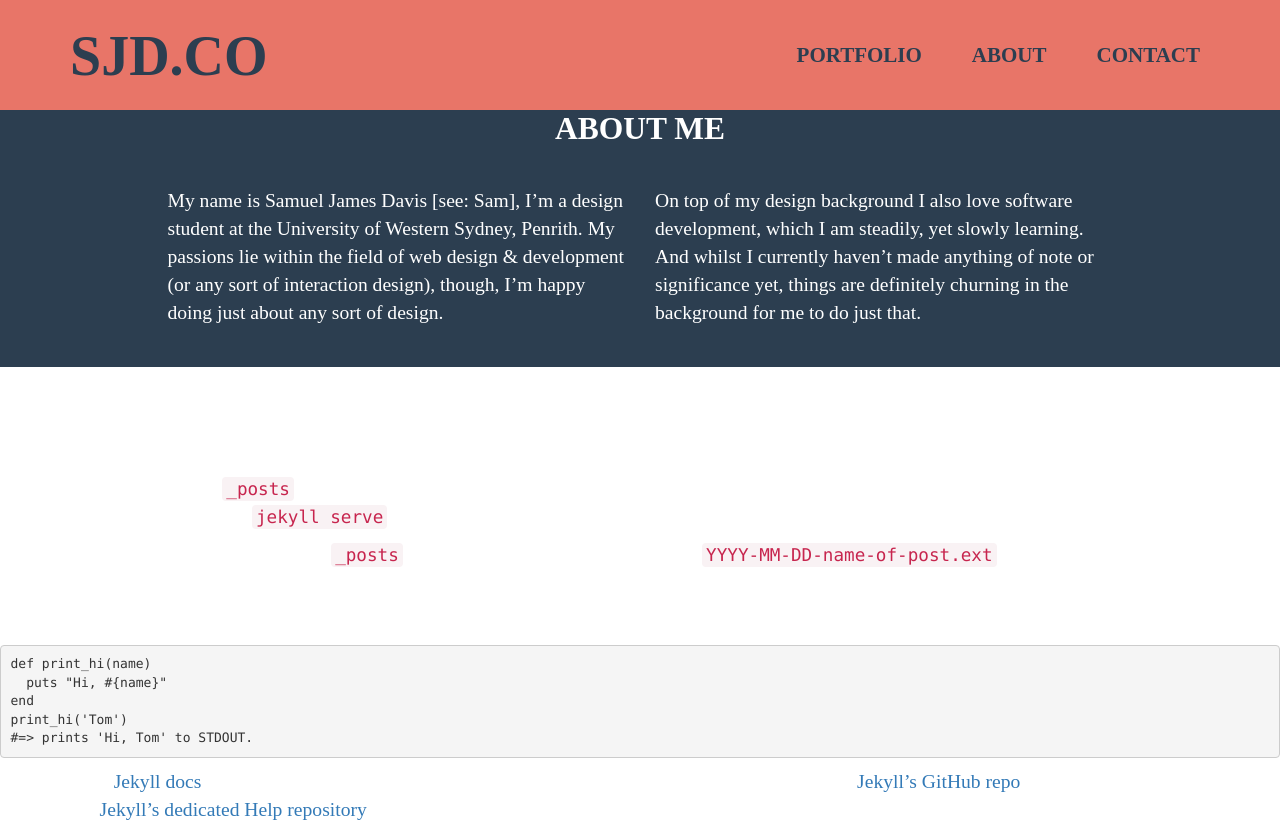
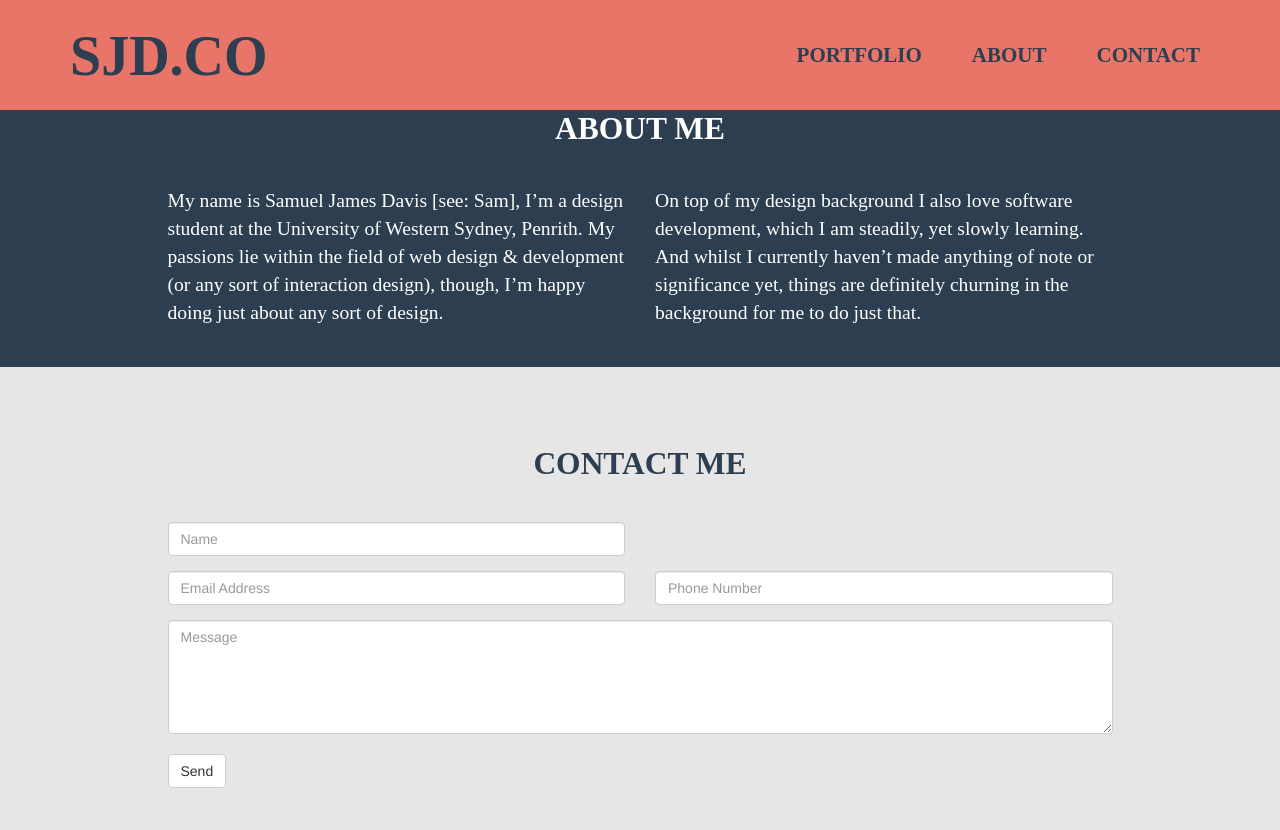
Before and after one commit to samjdavis13/samjdavis13.github.io, a Jekyll site: the page built from _posts/2015-01-23-welcome-to-jekyll.markdown, in a window 1280 px wide and 1400 px high, scrolled down 619 px, cut to the strip 0-830 px from the top of the window. Built offline with Jekyll 4.4.1, drawn with Linux system fonts in a browser that asks for light colours.

Commit message:
add contact section

```diff
--- /dev/null
+++ b/_includes/contact.html
@@ -0,0 +1,32 @@
+<article class="article-wrap" id="contact">
+  <div class="container">
+  <h3 class="header-navy text-center">CONTACT ME</h3>
+
+    <form>
+
+      <div class="row">
+        <div class="form-group col-sm-6 col-md-5 col-md-offset-1">
+          <input type="text" class="form-control" id="exampleInputName2" placeholder="Name">
+        </div>
+      </div>
+
+      <div class="row">
+        <div class="form-group col-sm-6 col-md-5 col-md-offset-1">
+          <input type="email" class="form-control" id="exampleInputEmail1" placeholder="Email Address">
+        </div>
+        <div class="form-group col-sm-6 col-md-5">
+          <input type="phone" class="form-control" id="exampleInputPhone1" placeholder="Phone Number">
+        </div>
+      </div>
+
+      <div class="row">
+        <div class="form-group col-sm-12 col-md-10 col-md-offset-1">
+          <textarea class="form-control" rows="5" placeholder="Message" id="exampleInputMessage1"></textarea>
+          <br>
+          <button type="submit" class="btn btn-default">Send</button>
+        </div>
+      </div>
+
+    </form>
+  </div>
+</article>
--- a/_includes/portfolio.html
+++ b/_includes/portfolio.html
@@ -5,24 +5,22 @@
 				<h3 class="text-center">PORTFOLIO</h3>
 			</div>
 			<div class="row portfolio-row">
-				<div class="col-md-4 portfolio-item">
+				<div class="col-sm-6 col-md-4 portfolio-item">
 					<img src="img/pf1.png">
 				</div>
-				<div class="col-md-4 portfolio-item">
+				<div class="col-sm-6 col-md-4 portfolio-item">
 					<img src="img/pf1.png">
 				</div>
-				<div class="col-md-4 portfolio-item">
+				<div class="col-sm-6 col-md-4 portfolio-item">
 					<img src="img/pf1.png">
 				</div>
-			</div>
-			<div class="row portfolio-row">
-				<div class="col-md-4 portfolio-item">
+				<div class="col-sm-6 col-md-4 portfolio-item">
 					<img src="img/pf1.png">
 				</div>
-				<div class="col-md-4 portfolio-item">
+				<div class="col-sm-6 col-md-4 portfolio-item">
 					<img src="img/pf1.png">
 				</div>
-				<div class="col-md-4 portfolio-item">
+				<div class="col-sm-6 col-md-4 portfolio-item">
 					<img src="img/pf1.png">
 				</div>
 			</div>
--- a/_layouts/default.html
+++ b/_layouts/default.html
@@ -10,6 +10,8 @@
     {% include portfolio.html %}
 
     {% include about.html %}
+
+    {% include contact.html %}
 
     <div class="page-content">
       <div class="wrapper">
--- a/_sass/_base.scss
+++ b/_sass/_base.scss
@@ -121,3 +121,7 @@ a.navbar-brand {
 	width: 100%;
 	background-color: $primary-navy;
 }
+
+#contact {
+	background-color: $background-grey;
+}
--- a/_sass/_layout.scss
+++ b/_sass/_layout.scss
@@ -15,7 +15,7 @@ h3 {
 	font-size: 2.25em;
 	padding: $vertical-space 0;
 	@include media-query(767px){
-		font-size: 1.25em;
+		font-size: 1.75em;
 	}
 }
 
```
Also changed, not shown: 1 other file.
